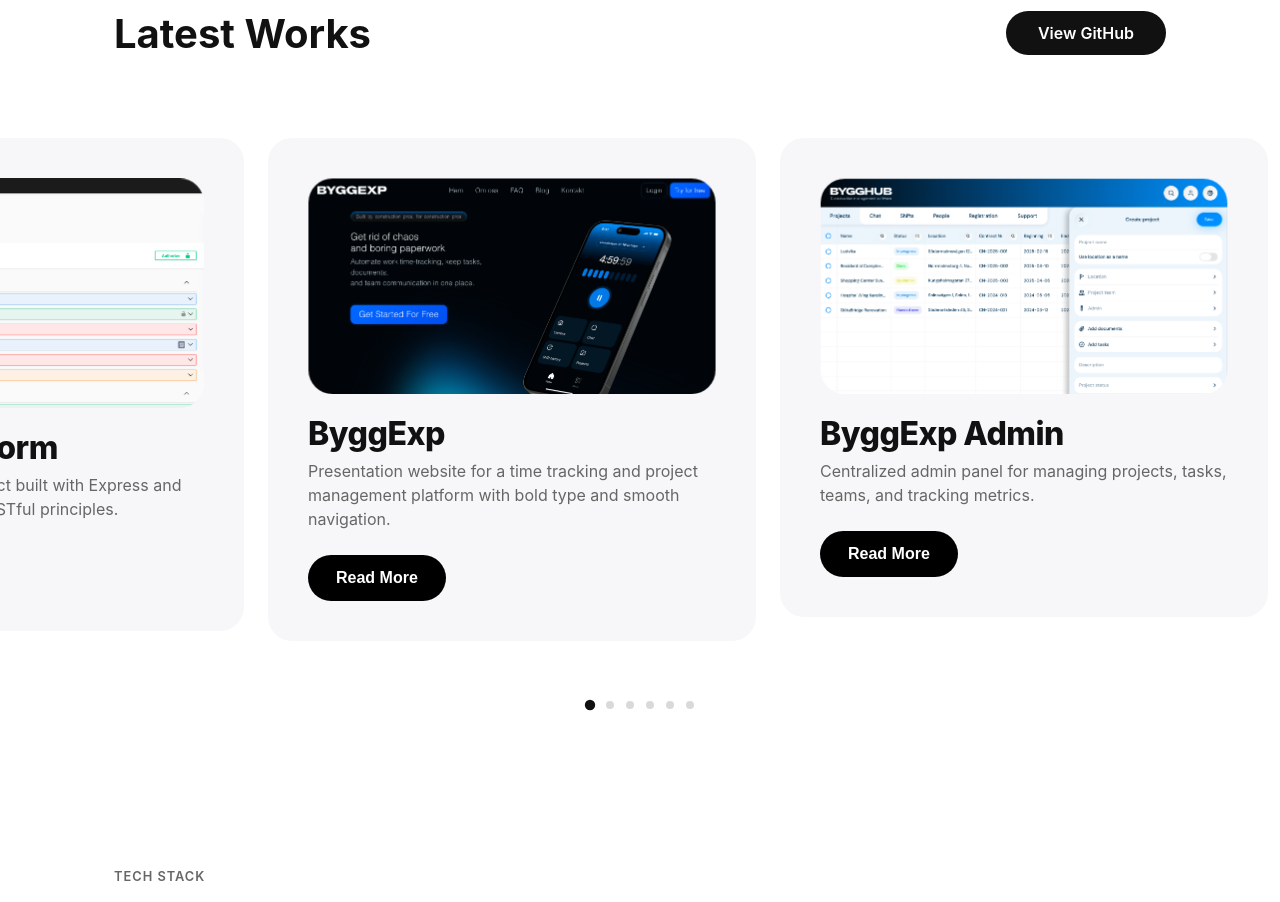
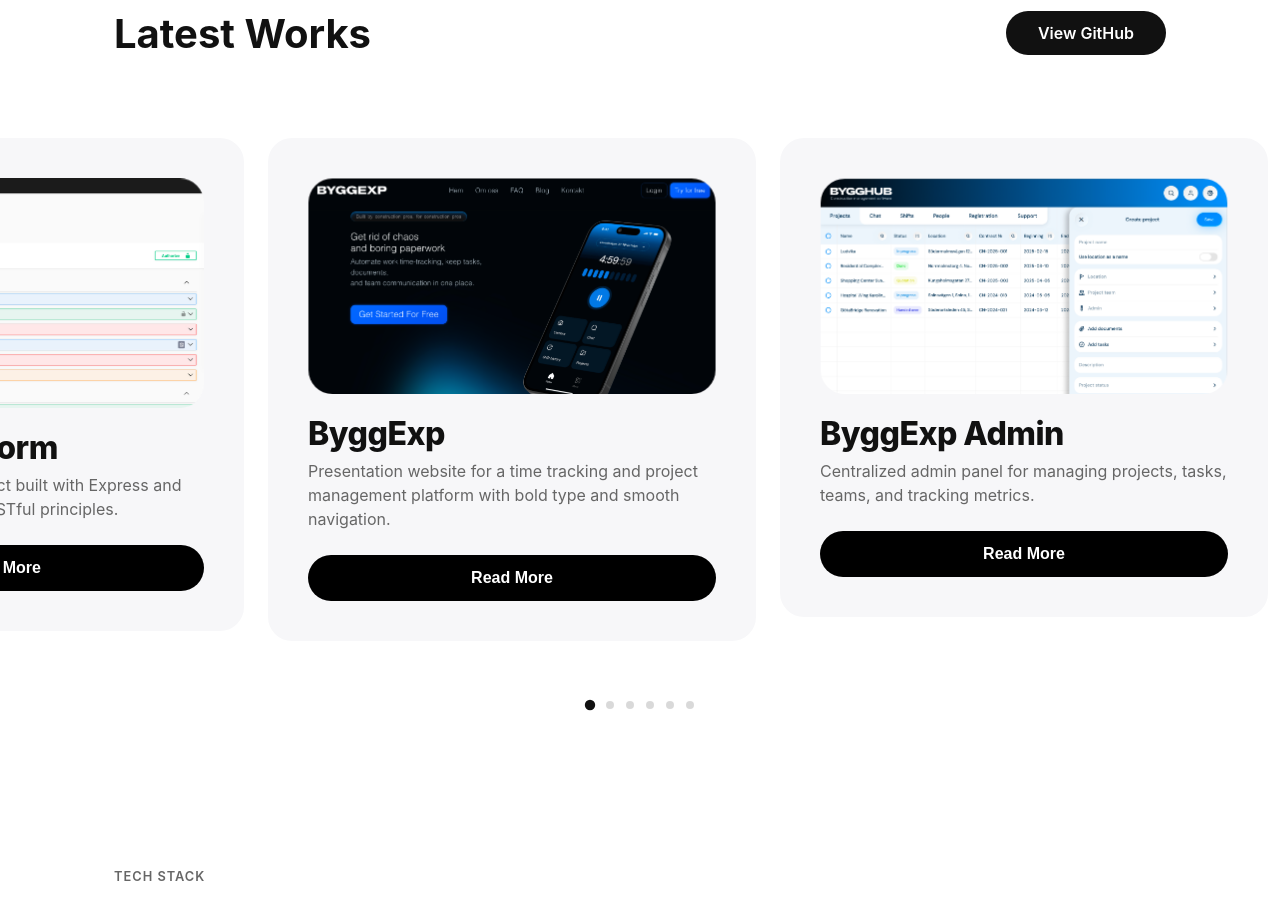
Before and after one commit to alexgeho/Portfolio-3, a React (Vite) app: page / in a window 1280 px wide. Shown: the part 1801-2703 px from the top of the page. Built offline with nearby package versions, Linux system fonts and the light colour scheme.

Commit message:
style: refactor projects cards layout and spacing, part 2

```diff
--- a/src/components/Projects/Projects.scss
+++ b/src/components/Projects/Projects.scss
@@ -98,6 +98,7 @@
 
 /* --- inner card (Split Design) --- */
 .project-banner-card {
+
   border-radius: 24px;
   background-color: $bg-card;
   display: flex;
@@ -119,12 +120,11 @@
   }
 
 
-  @media (min-width: $tablet) {
-    flex-direction: row;
-  }
+
 
   &__info {
     gap: 20px;
+    padding: 24px;
     display: flex;
     flex-direction: column;
 
@@ -141,9 +141,7 @@
     color: $text-primary;
     letter-spacing: -0.5px;
 
-    @media (min-width: $tablet) {
-      margin-top: auto; /* На ПК выталкиваем заголовок вниз под отзыв */
-    }
+
   }
 
   &__desc {
@@ -169,9 +167,7 @@
     width: 100%; /* На телефоне кнопка на всю ширину */
     text-align: center;
 
-    @media (min-width: $tablet) {
-      width: auto; /* На ПК кнопка сжимается по тексту */
-    }
+
 
     &:hover {
       transform: scale(1.05);
@@ -211,7 +207,7 @@
   }
 }
 
-/* --- Модальное окно (Открытый проект) --- */
+
 .projects-modal-overlay {
   position: fixed;
   top: 0;
--- a/src/components/Projects/Projects.tsx
+++ b/src/components/Projects/Projects.tsx
@@ -248,7 +248,6 @@ export default function Projects() {
 
             <div className="project-slide" key={`${project.id}-${index}`}>
               <div className="project-banner-card">
-                {/* Left col with img */}
                 <div className="project-banner-card__info">
                   {/* Project img */}
                   <div className="project-img">
```
